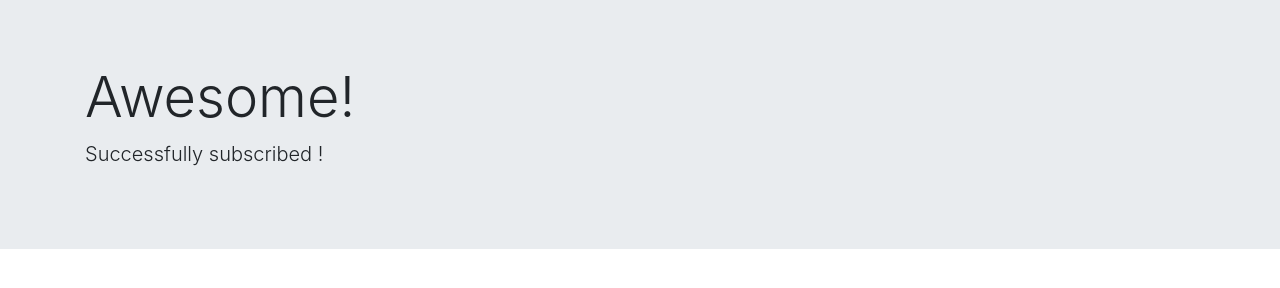
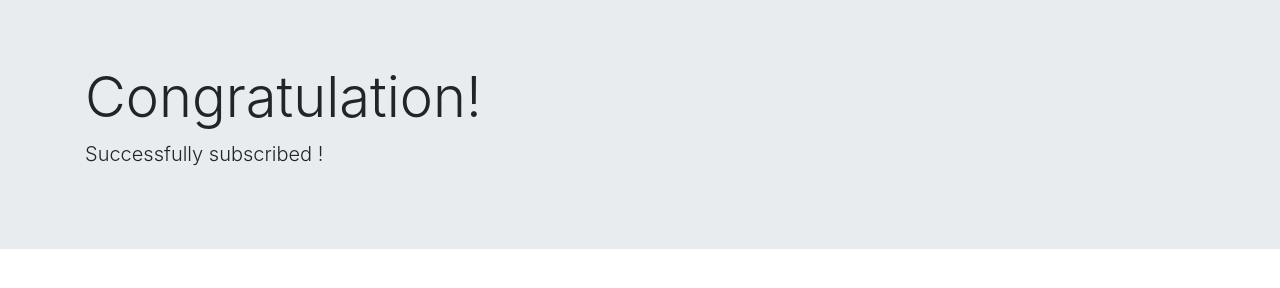
Before and after one commit to konok2014/Newsletter-with-Mailchimp, a website: page success.html in a window 1280 px wide. Drawn offline with nearby package versions, Linux system fonts and the light colour scheme.

Commit message:
changing success h1

```diff
--- a/success.html
+++ b/success.html
@@ -13,7 +13,7 @@
   <!-- <h1></h1> -->
   <div class="jumbotron jumbotron-fluid">
     <div class="container">
-      <h1 class="display-4">Awesome!</h1>
+      <h1 class="display-4">Congratulation!</h1>
       <p class="lead">Successfully subscribed !</p>
     </div>
   </div>
```
